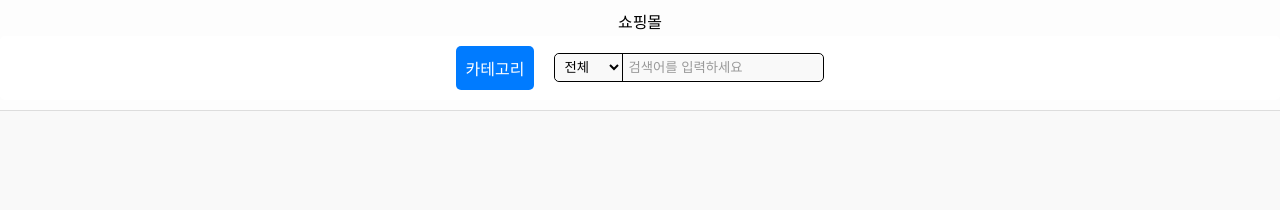
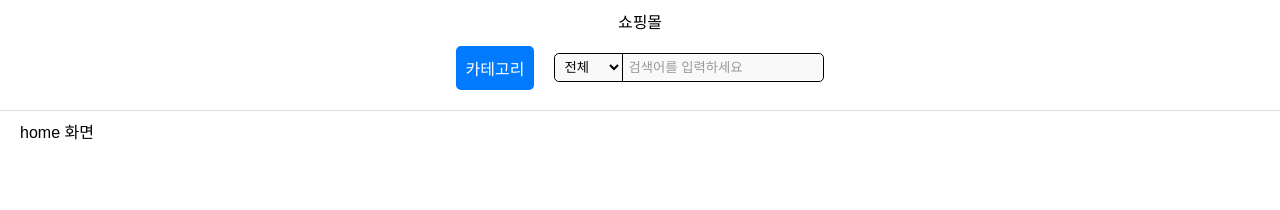
Before and after one commit to poohc300/shoppingMall, a React app in the folder front/: page /#/ in a window 1280 px wide. Shown: the top 210 px of the page. Built offline with nearby package versions, Linux system fonts and the light colour scheme; the HTML template or start-up script is replaced by a standard one.

Commit message:
layout이 header에 가려지는 부분 수정

```diff
--- a/front/src/App.js
+++ b/front/src/App.js
@@ -1,17 +1,19 @@
 import React from 'react';
-import { Route, Routes } from 'react-router';
-import { HashRouter, Link } from 'react-router-dom';
+import { HashRouter, Route, Routes } from 'react-router-dom';
 import Layout from './components/layout/Layout/Layout';
 import './styles/App.css';
-import HomePage from './pages/HomePage';
+import HomePage from './pages/Home/HomePage';
 
 const App = () => {
   return (
     <div className='app'>
       <HashRouter>
         <Routes>
-          <Route path='/' element={<Layout />}></Route>
-          <Route path='home' element={<HomePage />} />
+          <Route path='/' element={<Layout />}>
+            <Route index element={<HomePage />} />
+            <Route path='home' element={<HomePage />} />
+            {/* 다른 페이지 추가 */}
+          </Route>
         </Routes>
       </HashRouter>
     </div>
--- a/front/src/components/layout/Layout/Layout.js
+++ b/front/src/components/layout/Layout/Layout.js
@@ -5,14 +5,18 @@ import Footer from '../Footer/Footer';
 import * as styles from './Layout.module.css';
 
 const Layout = () => {
+  console.log('Layout rendered'); // 디버깅 로그 추가
   return (
     <div className={styles.layout}>
-      <Header />
+      <div className={styles.header}>
+        <Header />
+      </div>
       <div className={styles.main}>
         <Outlet /> {/** 자식 라우트 렌더링 되는 곳 */}
       </div>
-      <Footer />
+      <Footer className={styles.footer} />
     </div>
   );
 };
+
 export default Layout;
--- a/front/src/components/layout/Layout/Layout.module.css
+++ b/front/src/components/layout/Layout/Layout.module.css
@@ -1,14 +1,22 @@
 .layout {
   display: flex;
   flex-direction: column;
-  height: 100vh; /* 전체 화면 높이 */
+  min-height: 100vh;
+}
+
+.header {
+  position: fixed;
+  top: 0;
+  width: 100%;
+  z-index: 1000; /* 헤더가 항상 최상단에 있도록 설정 */
 }
 
 .main {
   flex: 1;
-  overflow: auto;
-  padding-top: 80px; /* 고정된 헤더 높이만큼 패딩 추가 */
-  padding-bottom: 60px; /* 고정된 푸터 높이만큼 패딩 추가 */
-  background-color: #f9f9f9; /* 변경된 배경색 */
+  margin-top: 100px; /* 헤더의 높이만큼 여백 추가 */
   padding: 20px;
 }
+
+.footer {
+  margin-top: auto;
+}
--- /dev/null
+++ b/front/src/pages/Home/Home.module.css
@@ -0,0 +1,20 @@
+.homePage {
+  display: flex;
+  flex-direction: column;
+  align-items: center;
+  justify-content: center;
+  min-height: 100vh; /* 높이를 100%에서 최소 100vh로 수정 */
+  background-color: #f5f5f5;
+  color: #333;
+  font-family: Arial, sans-serif;
+  padding: 20px;
+}
+
+.homePage h1 {
+  font-size: 2rem;
+  margin-bottom: 1rem;
+}
+
+.homePage p {
+  font-size: 1.2rem;
+}
--- a/front/src/pages/HomePage.js
+++ b/front/src/pages/Home/HomePage.js
@@ -1,10 +1,10 @@
 import React from 'react';
-import CreateCompany from '../components/Company/CreateCompany';
+import * as styles from './Home.module.css'
 
 const HomePage = () => {
   return (
-    <div>
-      <CreateCompany />
+    <div className='homePage'>
+      home 화면
     </div>
   );
 };
--- a/front/src/styles/App.css
+++ b/front/src/styles/App.css
@@ -7,8 +7,8 @@
 
 /* 전체 배경 설정 */
 body {
-  background-color: #121212;
-  color: #e0e0e0;
+  background-color: #ffffff; /* 배경색을 흰색으로 변경 */
+  color: #000000; /* 텍스트 색상을 검정색으로 변경 */
   font-family: 'Arial', sans-serif;
   line-height: 1.6;
   height: 100%;
```
